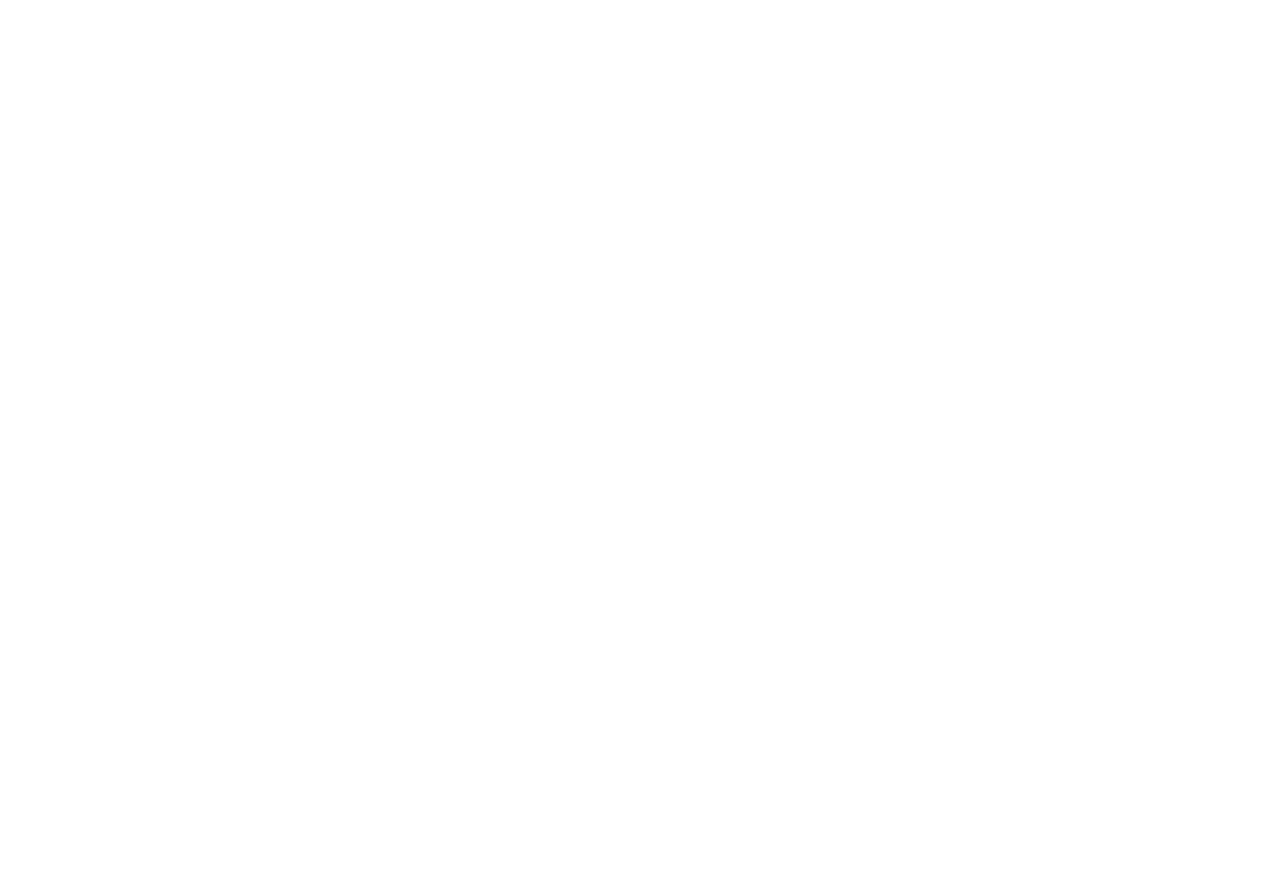
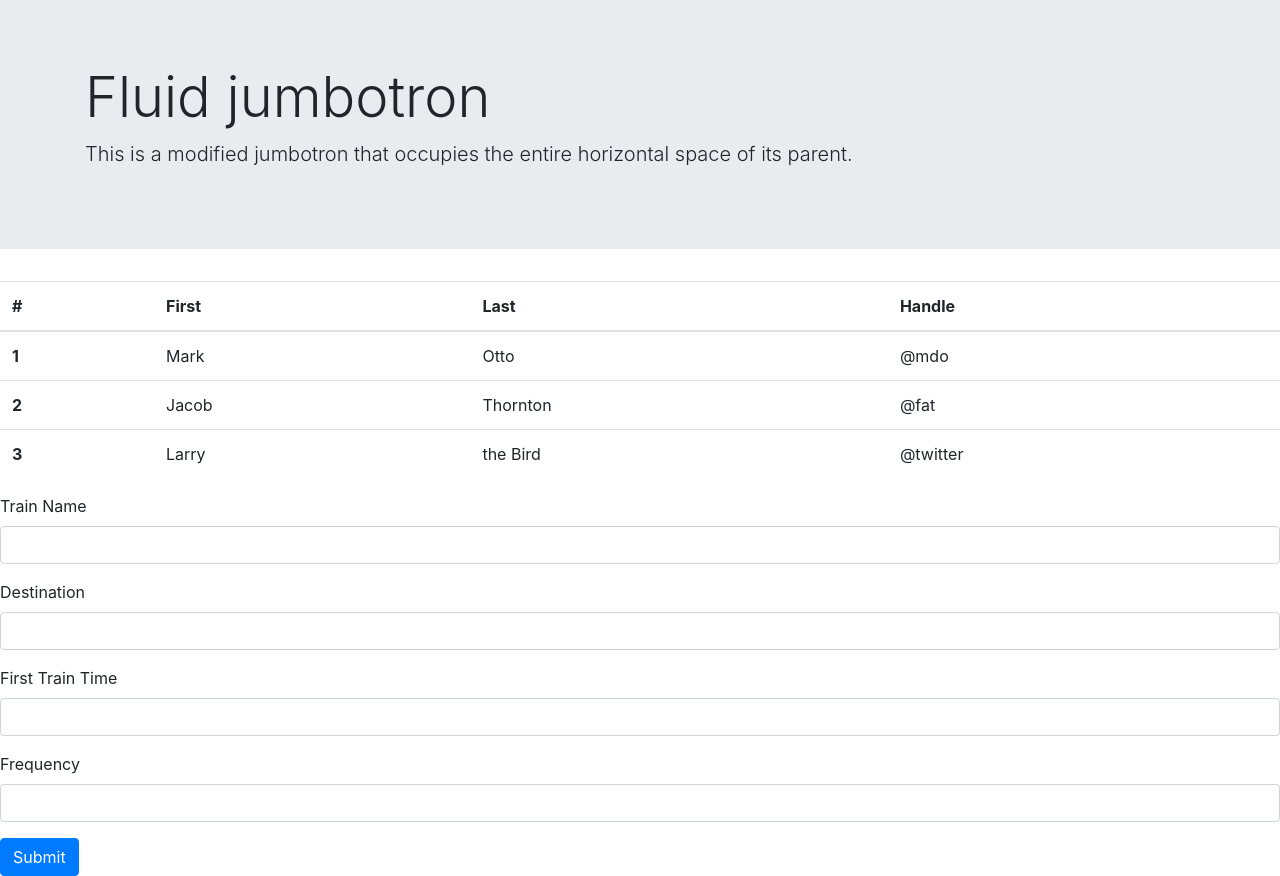
Before and after one commit to desertdancer/RPS-Multiplayer, a plain HTML site: page index.html in a window 1280 px wide. Before the commit the page ends 800 px from the top, so only its background shows below. Drawn offline with nearby package versions, Linux system fonts and the light colour scheme.

Commit message:
components in process

```diff
--- a/assets/javascript/game.js
+++ b/assets/javascript/game.js
@@ -0,0 +1,8 @@
+$("#addtrain").on("click",function(){
+event.preventDefault()
+var trainName=$("#trainName").val()
+var destination=$("#destination").val()
+var firstTrainTime=$("#firstTrainTime").val()
+var frequency=$("#frequency").val()
+console.log(trainName, destination, firstTrainTime,frequency)
+})
--- a/index.html
+++ b/index.html
@@ -1,12 +1,91 @@
-<!DOCTYPE html>
+<!doctype html>
 <html lang="en">
+
 <head>
-    <meta charset="UTF-8">
-    <meta name="viewport" content="width=device-width, initial-scale=1.0">
-    <meta http-equiv="X-UA-Compatible" content="ie=edge">
-    <title>Document</title>
+    <!-- Required meta tags -->
+    <meta charset="utf-8">
+    <meta name="viewport" content="width=device-width, initial-scale=1, shrink-to-fit=no">
+
+    <!-- Bootstrap CSS -->
+    <link rel="stylesheet" href="https://maxcdn.bootstrapcdn.com/bootstrap/4.0.0/css/bootstrap.min.css"
+        integrity="sha384-Gn5384xqQ1aoWXA+058RXPxPg6fy4IWvTNh0E263XmFcJlSAwiGgFAW/dAiS6JXm" crossorigin="anonymous">
+
+    <title>Hello, world!</title>
 </head>
+
 <body>
+    <div class="jumbotron jumbotron-fluid">
+        <div class="container">
+            <h1 class="display-4">Fluid jumbotron</h1>
+            <p class="lead">This is a modified jumbotron that occupies the entire horizontal space of its parent.</p>
+        </div>
+    </div>
+    <table class="table">
+        <thead>
+            <tr>
+                <th scope="col">#</th>
+                <th scope="col">First</th>
+                <th scope="col">Last</th>
+                <th scope="col">Handle</th>
+            </tr>
+        </thead>
+        <tbody>
+            <tr>
+                <th scope="row">1</th>
+                <td>Mark</td>
+                <td>Otto</td>
+                <td>@mdo</td>
+            </tr>
+            <tr>
+                <th scope="row">2</th>
+                <td>Jacob</td>
+                <td>Thornton</td>
+                <td>@fat</td>
+            </tr>
+            <tr>
+                <th scope="row">3</th>
+                <td>Larry</td>
+                <td>the Bird</td>
+                <td>@twitter</td>
+            </tr>
+        </tbody>
+    </table>
+    <form>
+        <div class="form-group">
+            <label for="exampleInputEmail1">Train Name</label>
+            <input class="form-control" id="trainName" type="text">
+        </div>
+        <div class="form-group">
+            <label for="exampleInputEmail1">Destination</label>
+            <input class="form-control" id="destination" type="text">
+        </div>
+        <div class="form-group">
+            <label for="exampleInputEmail1">First Train Time</label>
+            <input class="form-control" id="firstTrainTime" type="text">
+        </div>
+        <div class="form-group">
+            <label for="exampleInputEmail1">Frequency</label>
+            <input class="form-control" id="frequency" type="text">
+        </div>
 
+
+
+
+        <button id="addtrain" class="btn btn-primary">Submit</button>
+    </form>
+
+    <!-- Optional JavaScript -->
+    <!-- jQuery first, then Popper.js, then Bootstrap JS -->
+    <script src="https://code.jquery.com/jquery-3.2.1.slim.min.js"
+        integrity="sha384-KJ3o2DKtIkvYIK3UENzmM7KCkRr/rE9/Qpg6aAZGJwFDMVNA/GpGFF93hXpG5KkN"
+        crossorigin="anonymous"></script>
+    <script src="https://cdnjs.cloudflare.com/ajax/libs/popper.js/1.12.9/umd/popper.min.js"
+        integrity="sha384-ApNbgh9B+Y1QKtv3Rn7W3mgPxhU9K/ScQsAP7hUibX39j7fakFPskvXusvfa0b4Q"
+        crossorigin="anonymous"></script>
+    <script src="https://maxcdn.bootstrapcdn.com/bootstrap/4.0.0/js/bootstrap.min.js"
+        integrity="sha384-JZR6Spejh4U02d8jOt6vLEHfe/JQGiRRSQQxSfFWpi1MquVdAyjUar5+76PVCmYl"
+        crossorigin="anonymous"></script>
+        <script src="assets/javascript/game.js"></script>
 </body>
+
 </html>
```
